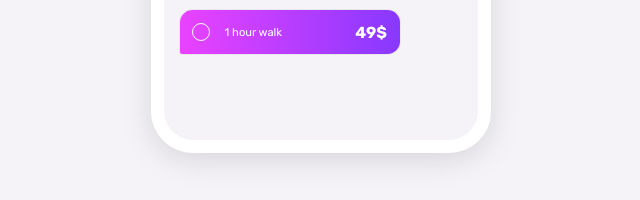
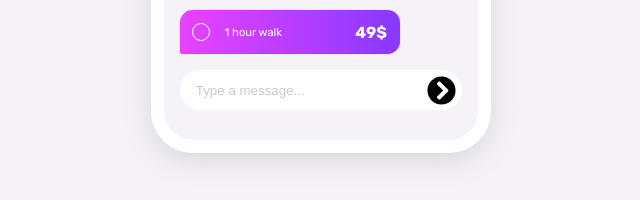
Before and after one commit to soewaiyanag/chat-app-css-illustration, a website built with Vite: page index.html in a window 1280 px wide. Shown: the part 597-797 px from the top of the page, 319-959 px from the left. Built offline with nearby package versions, Linux system fonts and the light colour scheme.

Commit message:
text input

```diff
--- a/index.html
+++ b/index.html
@@ -57,7 +57,6 @@
               class="chat-box-poll--checkbox"
               type="checkbox"
               name="30min"
-              id="30min"
             />
             <h1 class="chat-box-poll__about">30 minute walk</h1>
             <h1 class="chat-box-poll__fee">29$</h1>
@@ -67,10 +66,22 @@
               class="chat-box-poll--checkbox"
               type="checkbox"
               name="30min"
-              id="30min"
             />
             <h1 class="chat-box-poll__about">1 hour walk</h1>
             <h1 class="chat-box-poll__fee">49$</h1>
+          </div>
+          <div class="text">
+            <input
+              type="text"
+              name="text--input"
+              class="text--input"
+              placeholder="Type a message..."
+            />
+            <img
+              class="icon text__send"
+              src="./images/chevron-circle-right.svg"
+              alt="chevron-circle-right"
+            />
           </div>
         </div>
       </div>
--- a/styles/style.css
+++ b/styles/style.css
@@ -2,6 +2,7 @@
 @import url("./prefix.css");
 @import url("./variables.css");
 @import url("./poll.css");
+@import url("./text_input.css");
 
 .icon {
   cursor: pointer;
--- /dev/null
+++ b/styles/text_input.css
@@ -0,0 +1,29 @@
+.text {
+  height: 2.5rem;
+  width: 100%;
+  background-color: #fff;
+  border-radius: 6rem;
+  overflow: hidden;
+  display: grid;
+  grid-template-columns: auto 1.8rem;
+  padding-right: 0.4rem;
+  padding-left: 1rem;
+}
+
+.text--input {
+  height: 100%;
+  width: 100%;
+  display: flex;
+  align-items: center;
+  border: none;
+  outline: none;
+}
+
+.text--input::placeholder {
+  color: hsl(206, 6%, 79%);
+}
+
+.text__send {
+  width: 100%;
+  align-self: center;
+}
--- a/styles/variables.css
+++ b/styles/variables.css
@@ -9,4 +9,5 @@
   --chat-left: hsl(276, 55%, 52%);
   --chat-left-bg: hsla(276, 55%, 52%, 0.1);
   --chat-right: hsl(271, 15%, 43%);
+  --placeholder-color: hsl(206, 6%, 79%);
 }
```
Also changed, not shown: images/chevron-circle-right.svg (added).
